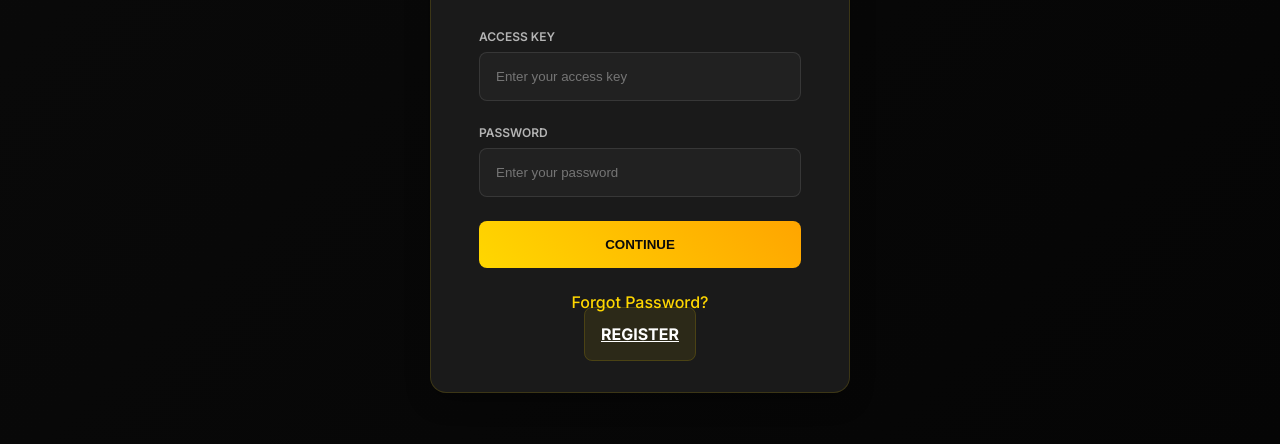
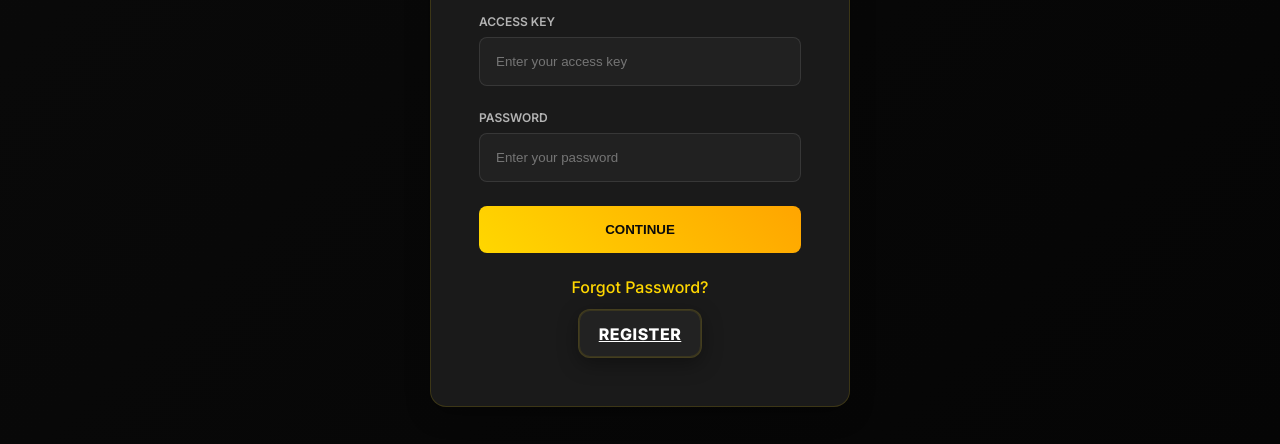
Before and after one commit to a1b2h3i4ra/VIPFARUK, a plain HTML site: page index.html in a window 1280 px wide. Shown: the part 356-800 px from the top of the page. Drawn offline with Linux system fonts and the light colour scheme.

Commit message:
Update index.html

```diff
--- a/index.html
+++ b/index.html
@@ -52,7 +52,7 @@
                         <a href="#" id="forgotPasswordLink">Forgot Password?</a>
                     </div>
                     <div class="register-link" style="margin-top: 0.75rem;">
-                        <a href="https://t.me/Infinityteampro1" target="_blank" rel="noopener" class="btn-secondary"><span>Register</span></a>
+                        <a href="https://t.me/Infinityteampro1" target="_blank" rel="noopener" class="btn-register"><span>Register</span></a>
                     </div>
                     <div id="loginError" class="error-message" style="display: none;"></div>
                 </div>
```
